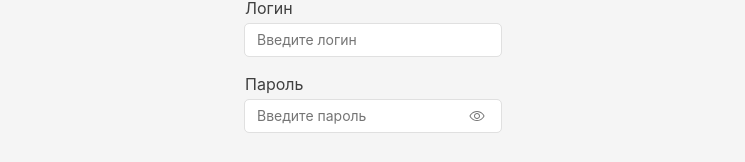
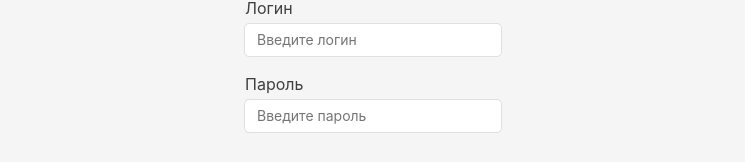
Before and after one commit to Tenth-Team/frontend, a React (Vite) app: page /signin in a window 1280 px wide. Shown: the part 442-604 px from the top of the page, without its empty margins (267-1012 px from the left). Built offline with nearby package versions, Linux system fonts and the light colour scheme.

Commit message:
validationIcons

```diff
--- a/src/components/Login/LoginForm/LoginForm.module.scss
+++ b/src/components/Login/LoginForm/LoginForm.module.scss
@@ -7,15 +7,22 @@
   gap: 32px;
 
   & svg {
-    & * {
+      width: 16px;
+      height: 16px;
+
+      & * {
+        stroke: var(--danger---main);
+      }
+  }
+
+  &__errorIcon {
     position: absolute;
-      stroke: var(--danger---main);
-      top: 10px;
-      right: 10px;
-      display: inline-block;
-      background-size: 16px 16px;
-    }
-  }
+    bottom: 28px;
+    right: 8px;
+    display: inline-block;
+    size: 16px 16px;
+        }
+
 
   &__inputs {
     display: flex;
--- a/src/components/Login/LoginForm/LoginForm.tsx
+++ b/src/components/Login/LoginForm/LoginForm.tsx
@@ -5,9 +5,10 @@ import { yupResolver } from "@hookform/resolvers/yup"
 import * as yup from "yup"
 import style from "./LoginForm.module.scss"
 import { InputPassword } from "./InputPassword/InputPassword"
-import { Box, Popover, Button } from "@mui/material"
+import { Box, Button, Popover } from "@mui/material"
 import { AlertTtriangleIconSVG } from "../../../ui-kit"
 import React from "react"
+//import { Button } from "../../../modules/ModalAddUser/FormAddUser/components/button"
 
 /* type TypeFormProps = {
     onClick: () => void
@@ -29,7 +30,11 @@ export const LoginForm: FC = () => {
   })
 
   const handleClickOpen = () => {
-    setOpen(true)
+    if (!isValid) {
+      setOpen(true)
+    } else {
+      setOpen(false)
+    }
   }
 
   const handleClose = () => {
@@ -67,13 +72,17 @@ export const LoginForm: FC = () => {
                 defaultValue: "",
               }}
             />
-            {!isValid ? <AlertTtriangleIconSVG /> : null}
+
+            {!isValid ? (
+              <AlertTtriangleIconSVG className={style.form__errorIcon} />
+            ) : null}
             {!isValid ? (
               <p className={style.form__errorText}>Неправильный логин</p>
             ) : null}
           </div>
 
           <div className={style.form__input}>
+            {/*              {isValid ?
             <InputPassword
               label="Пароль"
               name="password"
@@ -82,7 +91,20 @@ export const LoginForm: FC = () => {
                 ...register("password"),
                 defaultValue: "",
               }}
+            /> :   */}
+            <Input
+              label="Пароль"
+              name="password"
+              error={errors.password?.message}
+              register={{
+                ...register("password"),
+                defaultValue: "",
+                placeholder: "Введите пароль",
+              }}
             />
+            {!isValid ? (
+              <AlertTtriangleIconSVG className={style.form__errorIcon} />
+            ) : null}
             {!isValid ? (
               <p className={style.form__errorText}>Неправильный пароль</p>
             ) : null}
--- a/src/main.tsx
+++ b/src/main.tsx
@@ -1,7 +1,7 @@
 import React from "react"
 import { createRoot } from "react-dom/client"
 // import { Provider } from "react-redux"
-import App from "./components/App"
+import App from "./components/app"
 // import { store } from "./resux/store"
 import "./index.scss"
 
--- a/src/modules/ModalAddUser/FormAddUser/components/Input/styles.module.scss
+++ b/src/modules/ModalAddUser/FormAddUser/components/Input/styles.module.scss
@@ -24,6 +24,7 @@
   }
 
   &__inner {
+    position: relative;
     box-sizing: border-box;
     outline: 1px solid var(--gray-02---70);
     border-radius: 4px;
```
